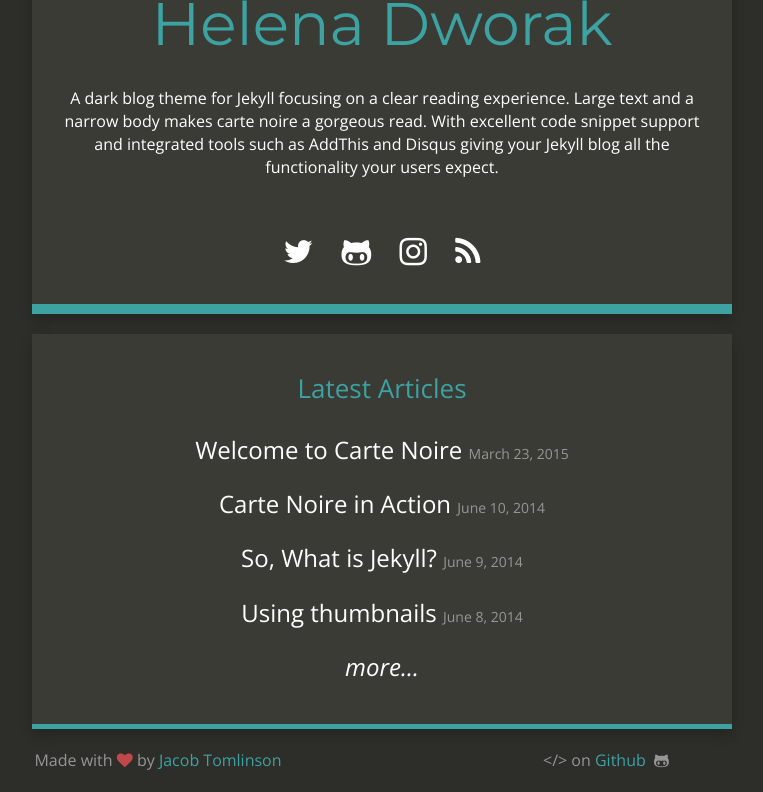
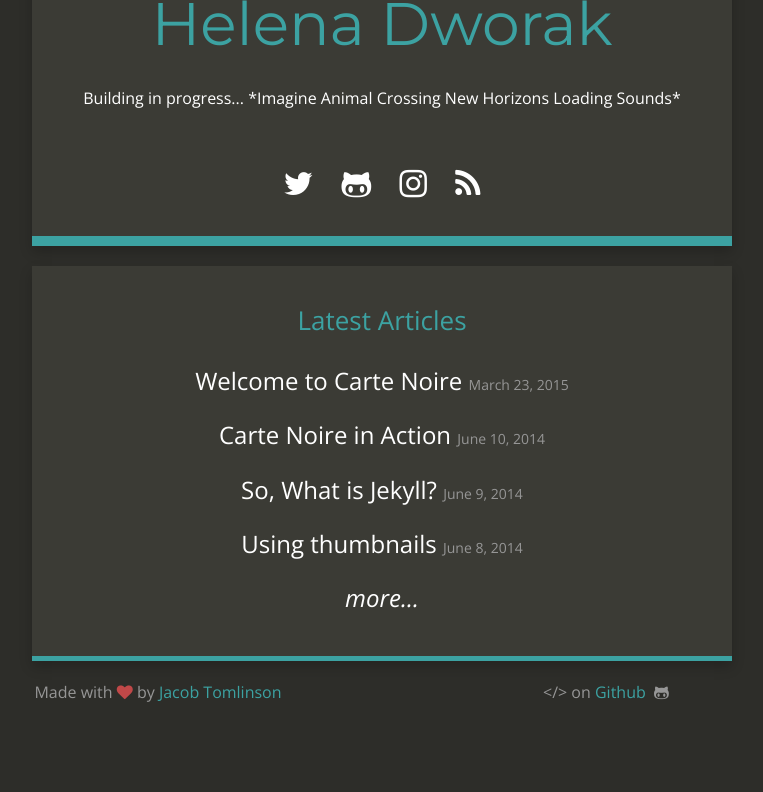
Before and after one commit to helenadworak/hdworak.io, a Jekyll site: the page built from index.html, in a window 1280 px wide, cut to the strip 174-966 px from the top of the page. Shown: the whole strip, without its empty margins (258-1021 px from the left). Built offline with Jekyll 4.4.1, drawn with Linux system fonts in a browser that asks for light colours; nearby versions of some CDN libraries; after the commit the page ends 900 px from its top, so only the background shows below that.

Commit message:
Update _config.yml

```diff
--- a/_config.yml
+++ b/_config.yml
@@ -4,10 +4,10 @@
 description: "A work-in-progress personal site"
 baseurl: ""
 url: "http://www.hdworak.com"
-title_description: "A dark blog theme for Jekyll focusing on a clear reading experience. Large text and a narrow body makes carte noire a gorgeous read. With excellent code snippet support and integrated tools such as AddThis and Disqus giving your Jekyll blog all the functionality your users expect."
+title_description: "Building in progress... *Imagine Animal Crossing New Horizons Loading Sounds*"
 title_image: "https://www.gravatar.com/avatar/00000000000000000000000000000000?s=500&d=mm"
 google_analytics: "" #"UA-20365477-4"
-disqus_account: cartenoire
+disqus_account:
 github_repository: https://github.com/helenadworak/hdworak.io
 addthis_id: ra-513c6fa83da6ec67
 post_limit: 5
```
